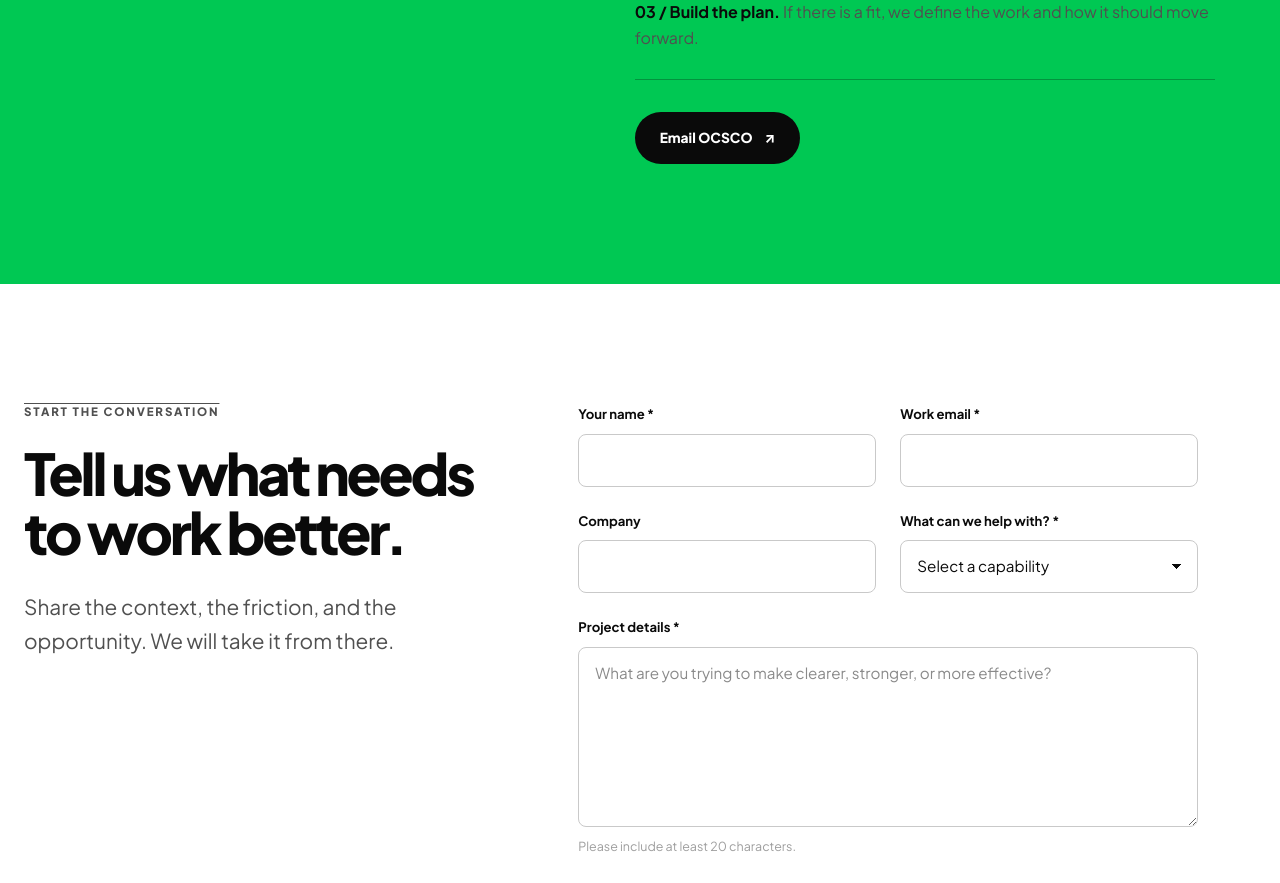
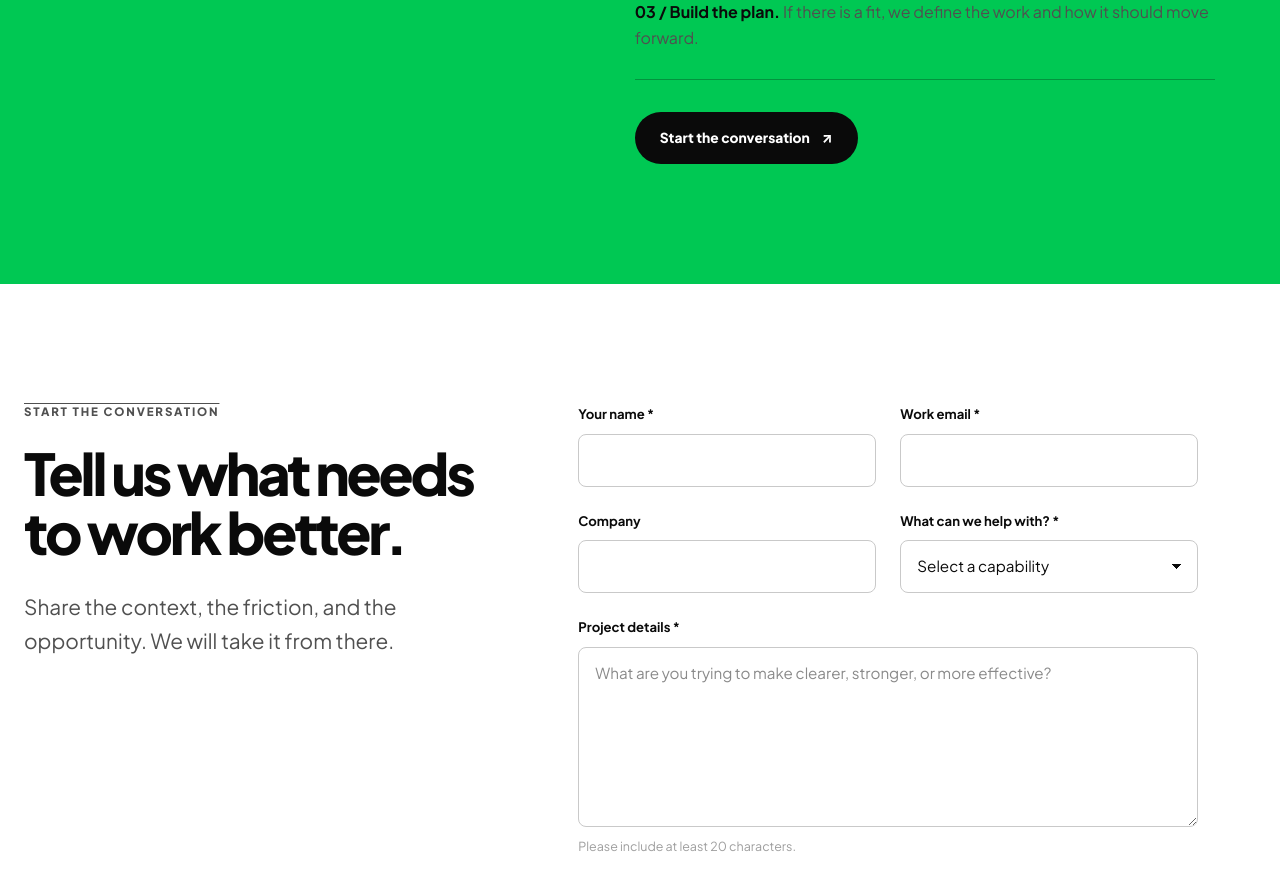
Before and after one commit to ocscolabs-platform/crimson, a Next.js app: page /contact in a window 1280 px wide. Shown: the part 971-1854 px from the top of the page. Built offline with nearby package versions, Linux system fonts and the light colour scheme.

Commit message:
route sitewide contact CTAs to form

```diff
--- a/src/app/contact/page.tsx
+++ b/src/app/contact/page.tsx
@@ -24,11 +24,11 @@ export default function ContactPage() {
             <p><strong>01 / Share the context.</strong> Tell us what is changing, where the friction is, and what better looks like.</p>
             <p><strong>02 / Find the shape.</strong> We clarify the opportunity, scope, and right next step.</p>
             <p><strong>03 / Build the plan.</strong> If there is a fit, we define the work and how it should move forward.</p>
-            <a className="button button-dark" href="mailto:ocscolabs@gmail.com">Email OCSCO <span aria-hidden="true">↗</span></a>
+            <a className="button button-dark" href="#contact-form">Start the conversation <span aria-hidden="true">↗</span></a>
           </div>
         </div>
       </section>
-      <section className="section-light route-section contact-form-section">
+        <section className="section-light route-section contact-form-section" id="contact-form">
         <div className="shell contact-form-layout">
           <div className="contact-form-intro">
             <p className="overline">Start the conversation</p>
--- a/src/app/page.tsx
+++ b/src/app/page.tsx
@@ -132,7 +132,7 @@ export default function Home() {
           <div>
             <h2 id="contact-title">Bring us the thing that needs to work better.</h2>
             <p className="contact-copy">Start with a conversation. We will bring clarity to the opportunity, the path, and what it will take to build well.</p>
-            <a className="button button-dark" href="mailto:ocscolabs@gmail.com">Email OCSCO <span aria-hidden="true">↗</span></a>
+            <a className="button button-dark" href="/contact">Start a conversation <span aria-hidden="true">↗</span></a>
           </div>
         </div>
       </section>
```
